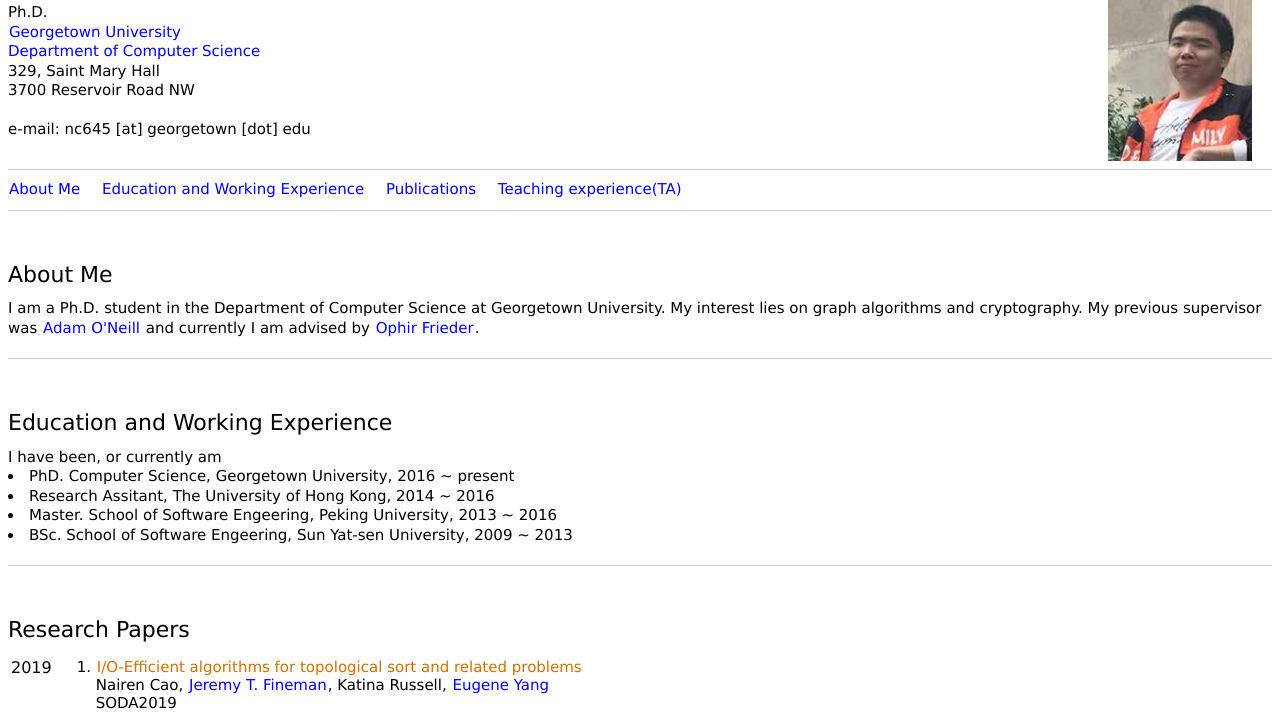
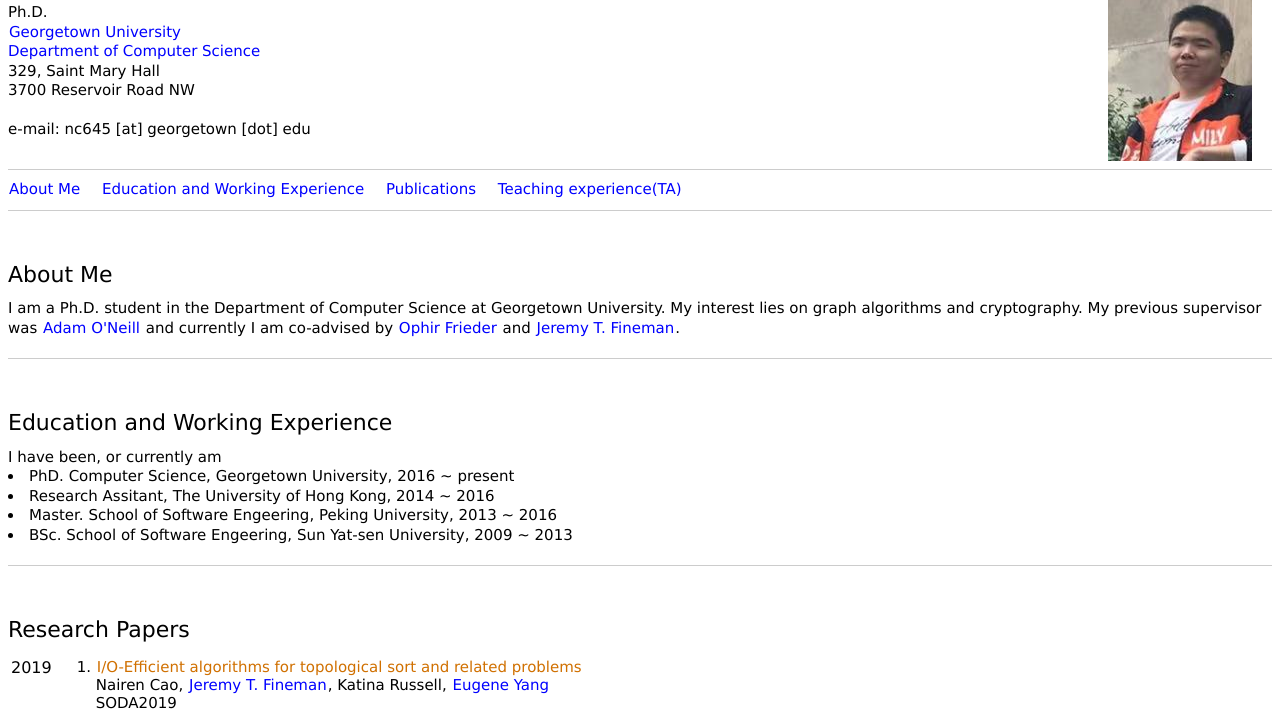
Before and after one commit to formymc/formymc.github.io, a plain HTML site: page index.html in a window 1280 px wide. Shown: the part 39-767 px from the top of the page. Drawn offline with nearby package versions, Linux system fonts and the light colour scheme; some packages are replaced by stand-ins of ours.

Commit message:
update advisor information

```diff
--- a/index.html
+++ b/index.html
@@ -74,7 +74,9 @@
 <div id = "singlebox">
 	<!--begin personal info / bio-->
 <a name="aboutme"> </a>	<h1> About Me </h1>
-I am a Ph.D. student in the Department of Computer Science at Georgetown University. My interest lies on graph algorithms and cryptography. My previous supervisor was <a href="http://people.cs.georgetown.edu/~adam/">Adam O'Neill</a> and currently I am advised by <a href="http://people.cs.georgetown.edu/~ophir/">Ophir Frieder</a>.
+I am a Ph.D. student in the Department of Computer Science at Georgetown University. My interest lies on graph algorithms and cryptography. My previous supervisor was <a href="http://people.cs.georgetown.edu/~adam/">Adam O'Neill</a> and currently I am co-advised by <a href="http://people.cs.georgetown.edu/~ophir/">Ophir Frieder</a> and
+<a href="http://people.cs.georgetown.edu/~jfineman/">
+Jeremy T. Fineman</a>.
 
  </div>
 
```
